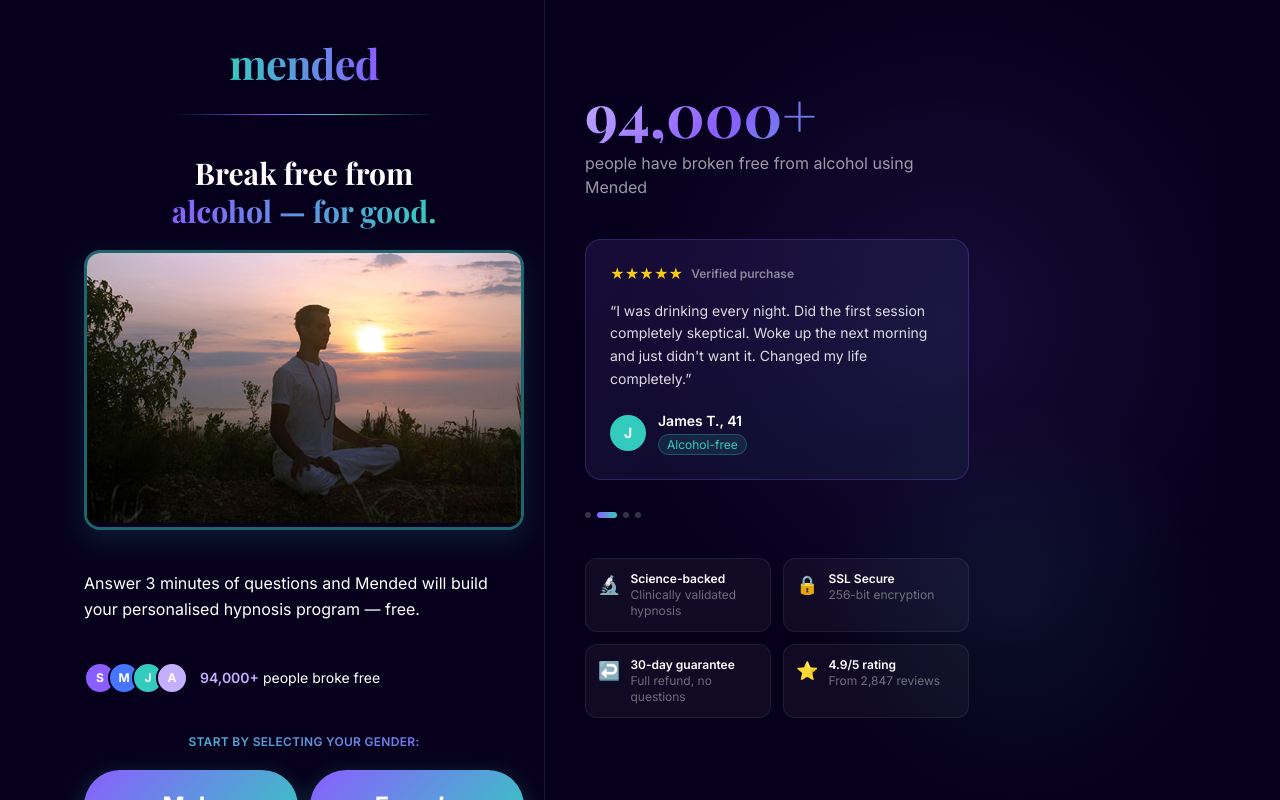
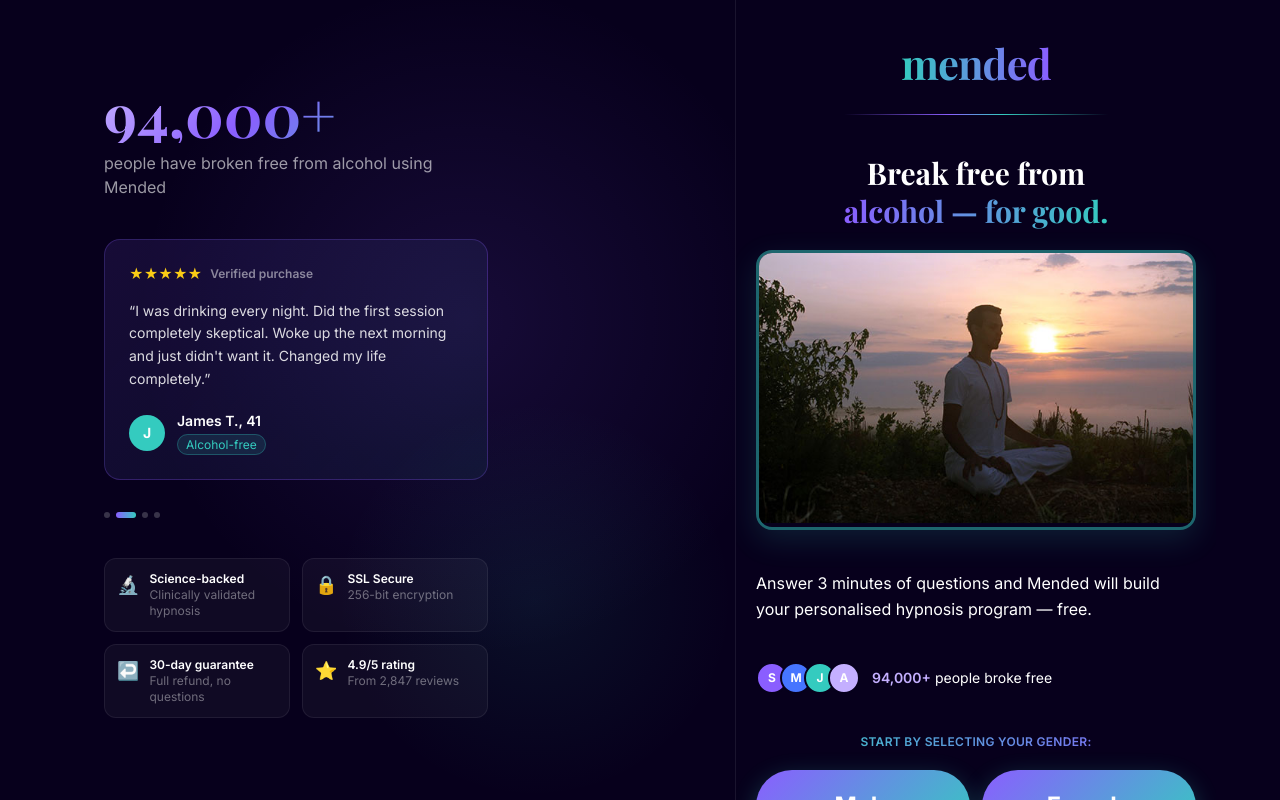
Before and after one commit to andrewhopper1974/mended, a Next.js app: page / in a window 1280 px wide. Shown: the top 800 px of the page. Built offline with nearby package versions, Linux system fonts and the light colour scheme; no server answers; a web font is replaced by a local one.

Commit message:
move sidebar to left, quiz to right on desktop

```diff
--- a/app/layout.tsx
+++ b/app/layout.tsx
@@ -40,6 +40,14 @@
         {/* Desktop (md+): two columns — quiz left, sidebar right */}
         <div className="min-h-screen flex justify-center md:justify-start md:max-w-6xl md:mx-auto">
 
+          {/* Sidebar — desktop only, LEFT side */}
+          <div
+            className="hidden md:block flex-1 border-r"
+            style={{ borderColor: "rgba(255,255,255,0.08)" }}
+          >
+            <DesktopSidebar />
+          </div>
+
           {/* Quiz column — always 480px max, full width on mobile */}
           <div
             className="w-full relative overflow-x-hidden"
@@ -48,14 +56,6 @@
             {children}
           </div>
 
-          {/* Sidebar — desktop only */}
-          <div
-            className="hidden md:block flex-1 border-l"
-            style={{ borderColor: "rgba(255,255,255,0.08)" }}
-          >
-            <DesktopSidebar />
-          </div>
-
         </div>
       </body>
     </html>
```
